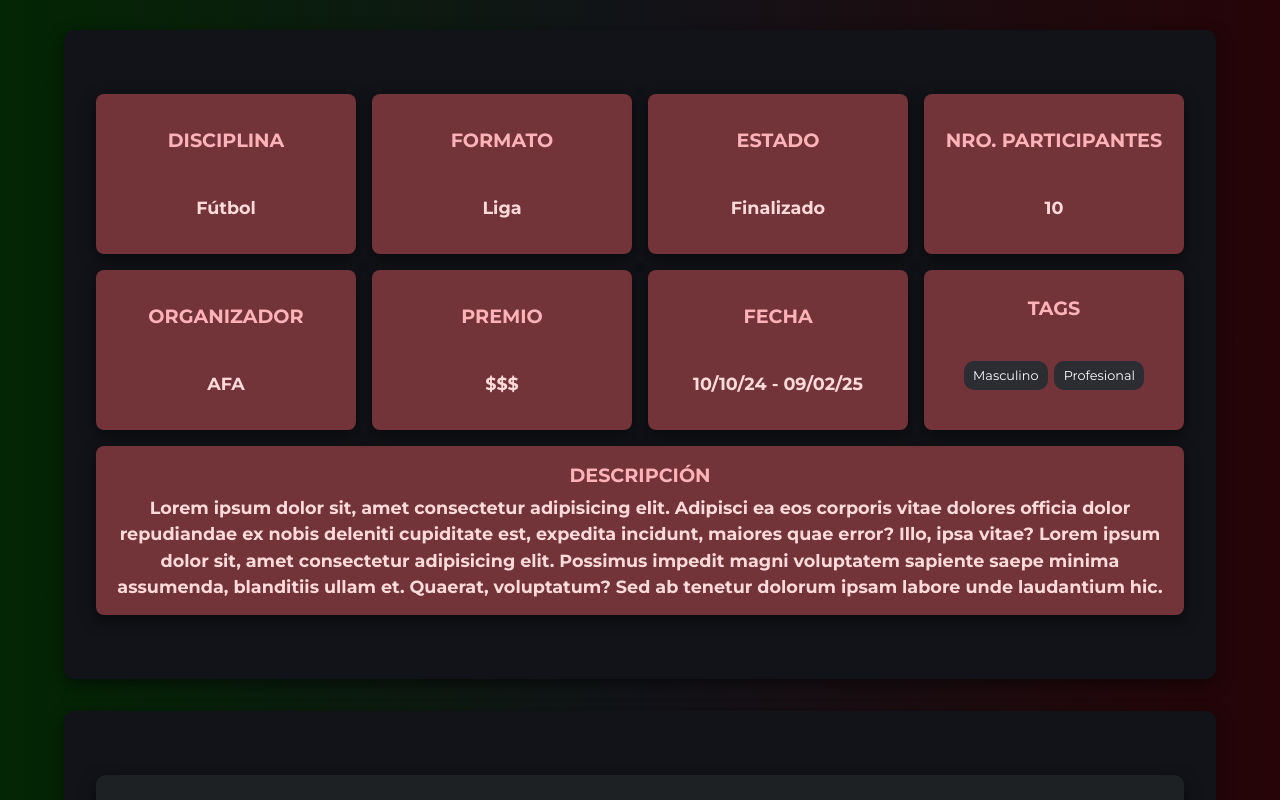
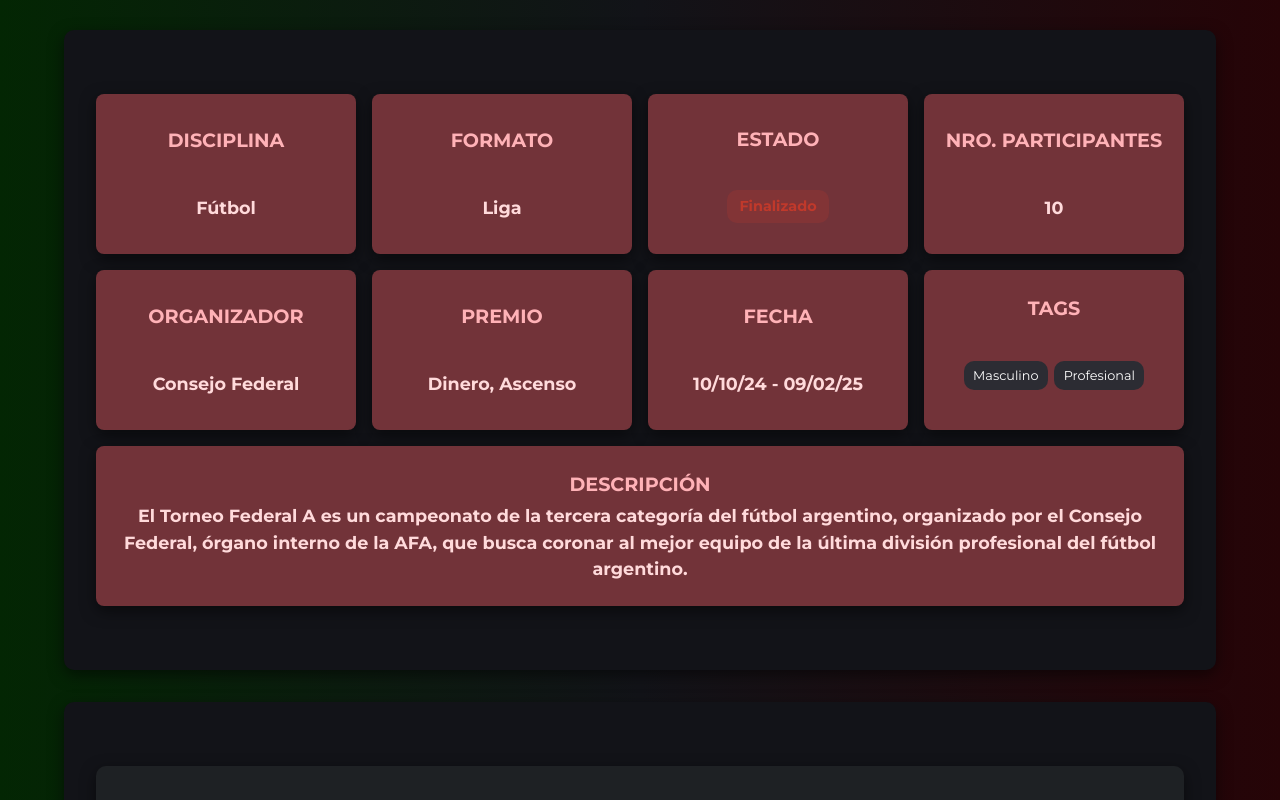
Before and after one commit to GianGNGKS/Lab2025, a plain HTML site: page TP2/pages/torneoFutbol.html in a window 1280 px wide. Shown: the part 678-1478 px from the top of the page. Drawn offline with Linux system fonts and the light colour scheme.

Commit message:
Correccion menor de datos

```diff
--- a/TP2/pages/torneoFutbol.html
+++ b/TP2/pages/torneoFutbol.html
@@ -46,7 +46,7 @@
                     </div>
                     <div class="info_torneo_container">
                         <h2 class="info_torneo_titulo">Estado</h2>
-                        <p class="info_torneo_detalles">Finalizado</p>
+                        <p class="info_torneo_detalles"><span class="tabla_estado estado-finalizado">Finalizado</span></p>
                     </div>
                     <div class="info_torneo_container">
                         <h2 class="info_torneo_titulo">Nro. Participantes</h2>
@@ -54,11 +54,11 @@
                     </div>
                     <div class="info_torneo_container">
                         <h2 class="info_torneo_titulo">Organizador</h2>
-                        <p class="info_torneo_detalles">AFA</p>
+                        <p class="info_torneo_detalles">Consejo Federal</p>
                     </div>
                     <div class="info_torneo_container">
                         <h2 class="info_torneo_titulo">Premio</h2>
-                        <p class="info_torneo_detalles">$$$</p>
+                        <p class="info_torneo_detalles">Dinero, Ascenso</p>
                     </div>
                     <div class="info_torneo_container">
                         <h2 class="info_torneo_titulo">Fecha</h2>
@@ -74,11 +74,8 @@
                 </div>
                 <div class="info_torneo_container info_torneo_extra">
                     <h2 class="info_torneo_titulo">Descripción</h2>
-                    <p class="info_torneo_detalles">Lorem ipsum dolor sit, amet consectetur adipisicing elit. Adipisci
-                        ea eos corporis vitae dolores officia dolor repudiandae ex nobis deleniti cupiditate est,
-                        expedita incidunt, maiores quae error? Illo, ipsa vitae? Lorem ipsum dolor sit, amet consectetur
-                        adipisicing elit. Possimus impedit magni voluptatem sapiente saepe minima assumenda, blanditiis
-                        ullam et. Quaerat, voluptatum? Sed ab tenetur dolorum ipsam labore unde laudantium hic.</p>
+                    <p class="info_torneo_detalles">El Torneo Federal A es un campeonato de la tercera categoría del fútbol argentino, organizado por el Consejo Federal,
+                        órgano interno de la AFA, que busca coronar al mejor equipo de la última división profesional del fútbol argentino.</p>
                 </div>
             </div>
             <div class="info_torneo">
```
Also changed, not shown: TP2/pages/torneoCS2.html (+5 -6 lines), TP2/pages/torneoVolley.html (+4 -6 lines), TP2/images/7770538.jpg (deleted).
